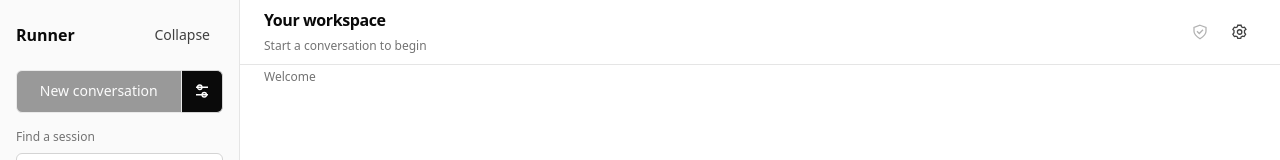
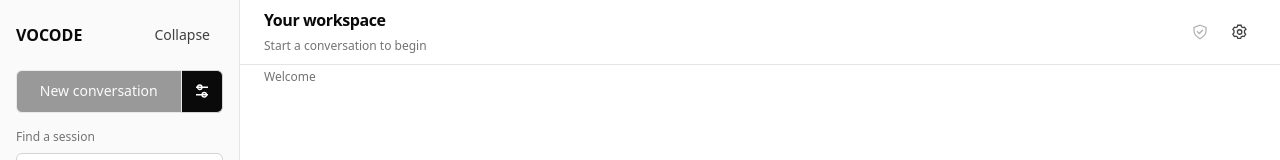
Before and after one commit to VectorOps/code, a React (Vite) app in the folder frontend/: page / in a window 1280 px wide. Shown: the top 160 px of the page. Built offline with nearby package versions, Linux system fonts and the light colour scheme.

Commit message:
Rename sidebar title to VOCODE

```diff
--- a/frontend/src/components/SessionSidebar.tsx
+++ b/frontend/src/components/SessionSidebar.tsx
@@ -202,7 +202,7 @@ export const SessionSidebar = React.memo(function SessionSidebar({
       aria-label="Session navigation"
     >
       <div className="sidebar-heading">
-        {!collapsed && <strong>Runner</strong>}
+        {!collapsed && <strong>VOCODE</strong>}
         <button
           className="quiet-button"
           onClick={collapse}
```
Also changed, not shown: 1 other file (tests, documents, lock files or other folders).
